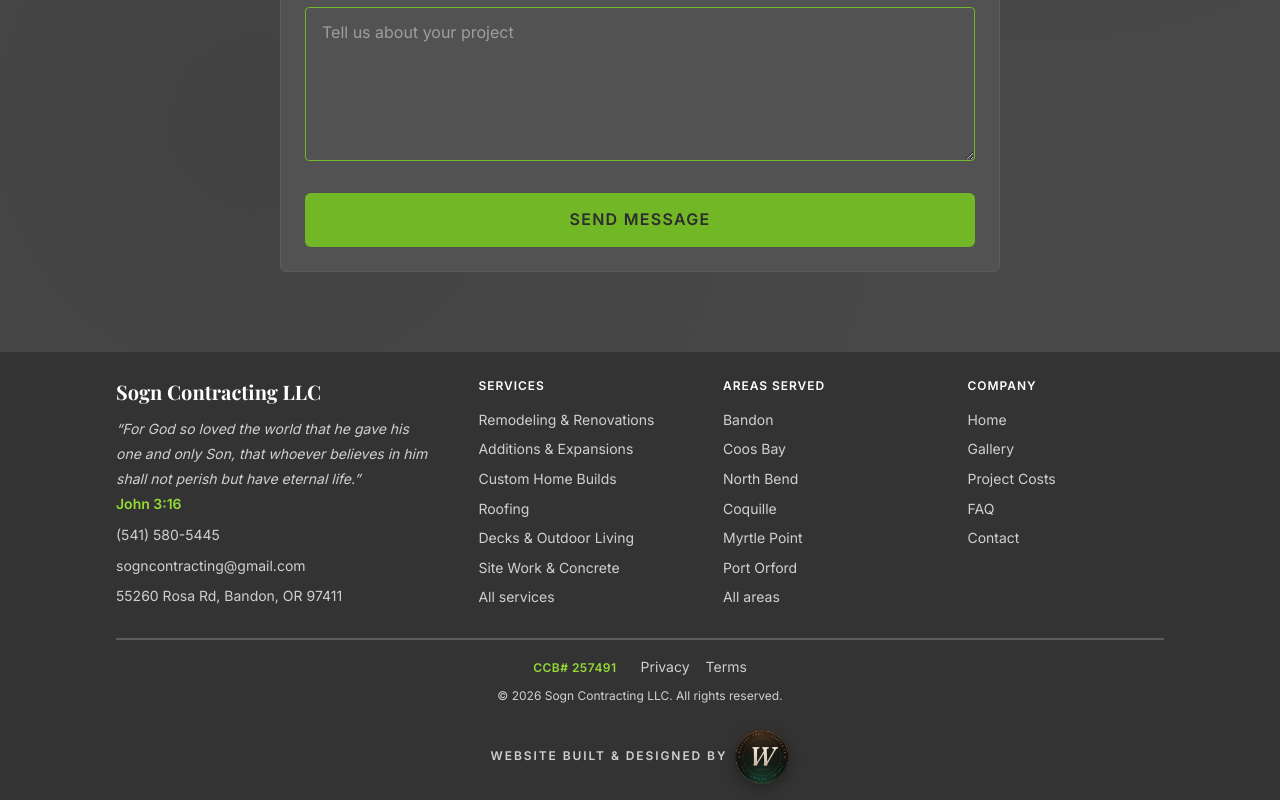
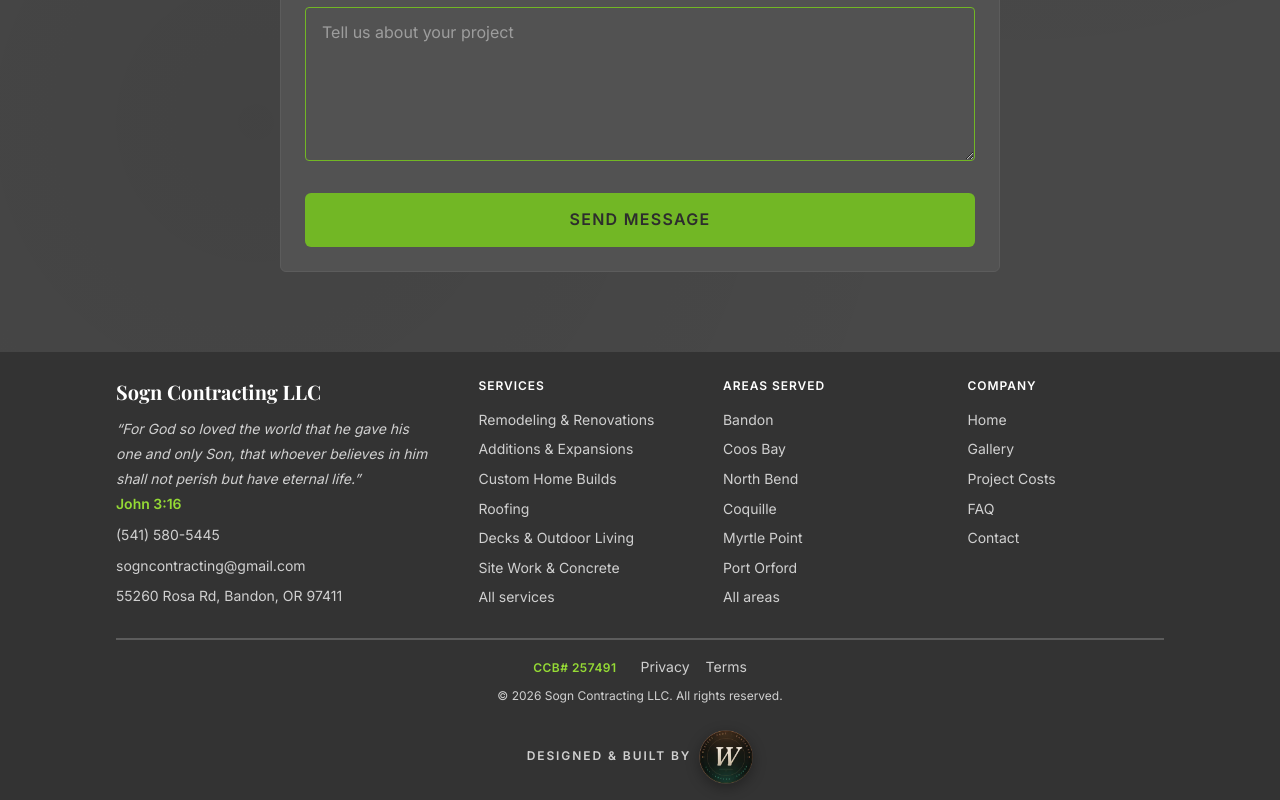
Before and after one commit to Preston2012/Sogncontracting, a Next.js app: page / in a window 1280 px wide. Shown: the part 3742-4542 px from the top of the page. Built offline with nearby package versions, Linux system fonts and the light colour scheme.

Commit message:
footer: update Winters Code credit stamp to new badge, standardize label

```diff
--- a/components/Footer.tsx
+++ b/components/Footer.tsx
@@ -124,7 +124,7 @@
           className={styles.credit}
           aria-label="Website built and designed by Winters Code"
         >
-          <span className={styles.creditLabel}>Website Built &amp; Designed By</span>
+          <span className={styles.creditLabel}>Designed &amp; Built By</span>
           <img
             className={styles.creditStamp}
             src="/wc-credit-stamp-176.webp"
```
Also changed, not shown: public/wc-credit-stamp-176.webp.
